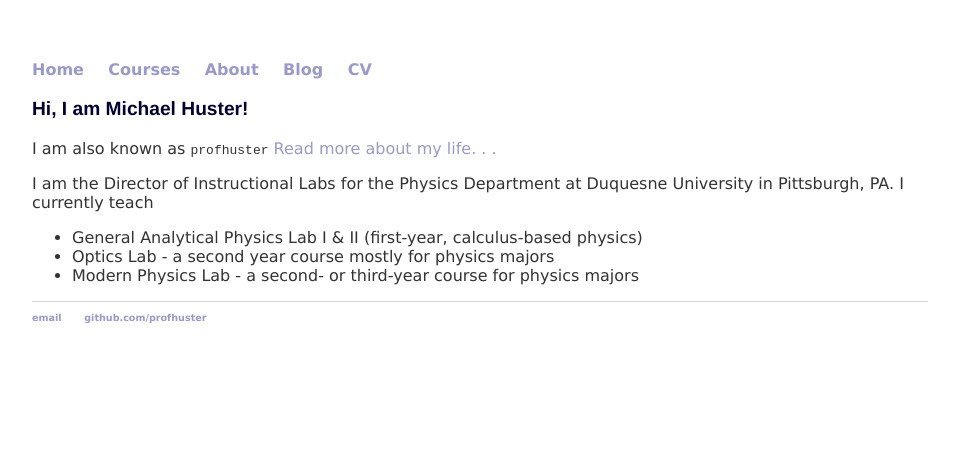
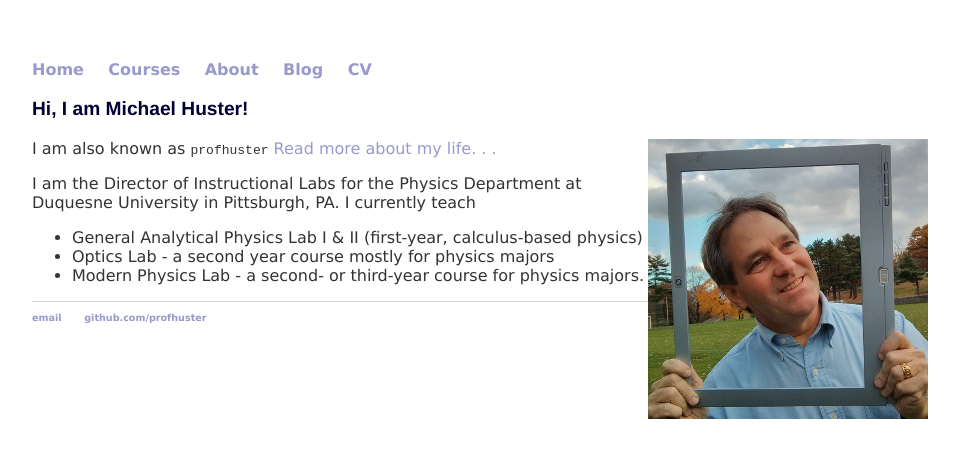
Before and after one commit to profhuster/profhuster.github.io, a Jekyll site: the page built from index.md, in a window 1280 px wide. Shown: the top 458 px of the page, without its empty margins (160-1119 px from the left). Built offline with Jekyll 4.4.1, drawn with Linux system fonts in a browser that asks for light colours.

Commit message:
not much

```diff
--- a/index.md
+++ b/index.md
@@ -3,11 +3,14 @@ layout: default
 title: Michael Huster, profhuster
 ---
 ### Hi, I am Michael Huster!
+<div style="float: right">
+    <img src="/image/Me-Photoframe.jpg" alt="ProfHuster" title="ProfHuster"/>
+</div>
 I am also known as `profhuster` <a href="/about">Read more about my life. . .</a>
 
-I am the Director of Instructional Labs for the Physics Department at Duquesne University in
-Pittsburgh, PA. I currently teach
+I am the Director of Instructional Labs for the Physics Department at
+Duquesne University in Pittsburgh, PA. I currently teach
 
 * General Analytical Physics Lab I &amp; II (first-year, calculus-based physics)
 * Optics Lab - a second year course mostly for physics majors
-* Modern Physics Lab - a second- or third-year course for physics majors
+* Modern Physics Lab - a second- or third-year course for physics majors.
```
